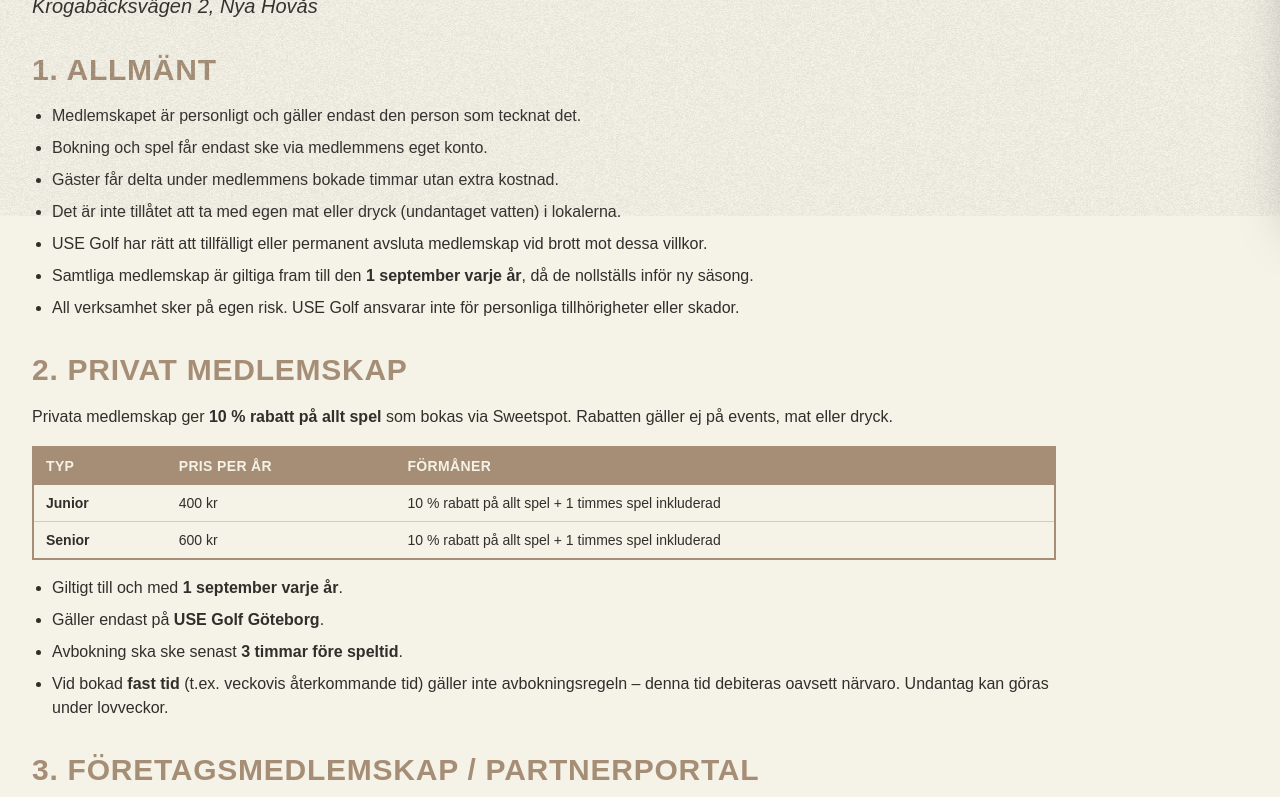
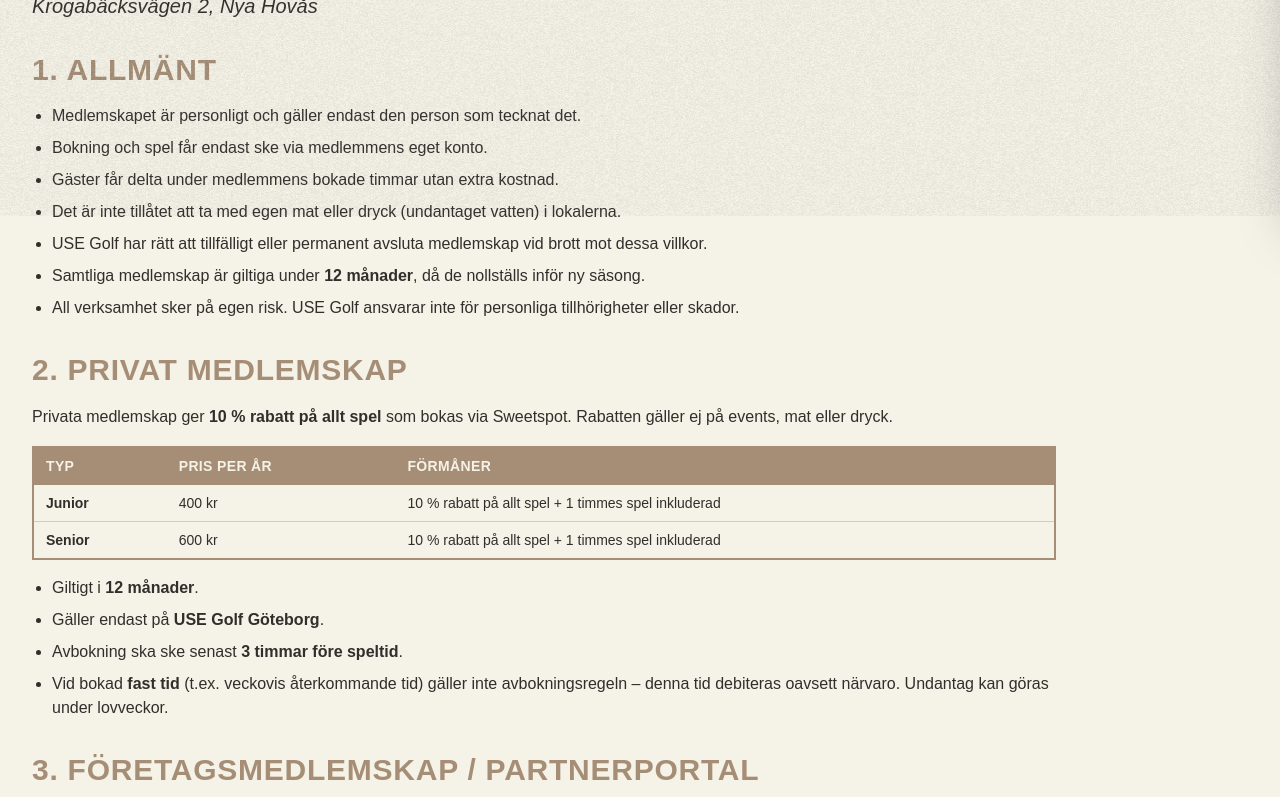
Before and after one commit to jesperlarssson/use-golf, a Next.js app: page /medlemsvillkor in a window 1280 px wide. Shown: the part 584-1381 px from the top of the page. Built offline with nearby package versions, Linux system fonts and the light colour scheme.

Commit message:
remove 50kr and 1 sept to 12 mon

```diff
--- a/app/medlemskap/page.tsx
+++ b/app/medlemskap/page.tsx
@@ -44,7 +44,11 @@
                   </div>
                 </div>
                 <div className="p-6 space-y-4">
-                  <p className="text-lg font-semibold uppercase tracking-wider">600 kr/år <span className="opacity-60">eller</span> 50 kr/mån i 12 mån</p>
+                  <div>
+                  <p className="text-lg font-semibold uppercase tracking-wider ">600 kr/år </p>
+                  <span className="opacity-60 text-xs ">Betalningen kan även delas upp månadsvis.</span>
+                  </div>
+
                   <ul className="list-disc pl-5 space-y-1 text-sm">
                     <li>10% rabatt på alla bokade tider</li>
                     <li>10% rabatt på USE Golf merch</li>
@@ -68,7 +72,10 @@
                   </div>
                 </div>
                 <div className="p-6 space-y-4">
+                  <div>
                   <p className="text-lg font-semibold uppercase tracking-wider">400 kr/år</p>
+                  <span className="opacity-60 text-xs ">Betalningen kan även delas upp månadsvis.</span>
+                  </div>
                   <ul className="list-disc pl-5 space-y-1 text-sm">
                     <li>10% rabatt på alla bokade tider</li>
                     <li>10% rabatt på USE Golf merch</li>
--- a/app/medlemsvillkor/page.tsx
+++ b/app/medlemsvillkor/page.tsx
@@ -20,7 +20,7 @@
               <li>Gäster får delta under medlemmens bokade timmar utan extra kostnad.</li>
               <li>Det är inte tillåtet att ta med egen mat eller dryck (undantaget vatten) i lokalerna.</li>
               <li>USE Golf har rätt att tillfälligt eller permanent avsluta medlemskap vid brott mot dessa villkor.</li>
-              <li>Samtliga medlemskap är giltiga fram till den <strong>1 september varje år</strong>, då de nollställs inför ny säsong.</li>
+              <li>Samtliga medlemskap är giltiga under <strong>12 månader</strong>, då de nollställs inför ny säsong.</li>
               <li>All verksamhet sker på egen risk. USE Golf ansvarar inte för personliga tillhörigheter eller skador.</li>
             </ul>
           </div>
@@ -57,7 +57,7 @@
             </div>
 
             <ul className="list-disc pl-5 space-y-2">
-              <li>Giltigt till och med <strong>1 september varje år</strong>.</li>
+              <li>Giltigt i <strong>12 månader</strong>.</li>
               <li>Gäller endast på <strong>USE Golf Göteborg</strong>.</li>
               <li>Avbokning ska ske senast <strong>3 timmar före speltid</strong>.</li>
               <li>
```
